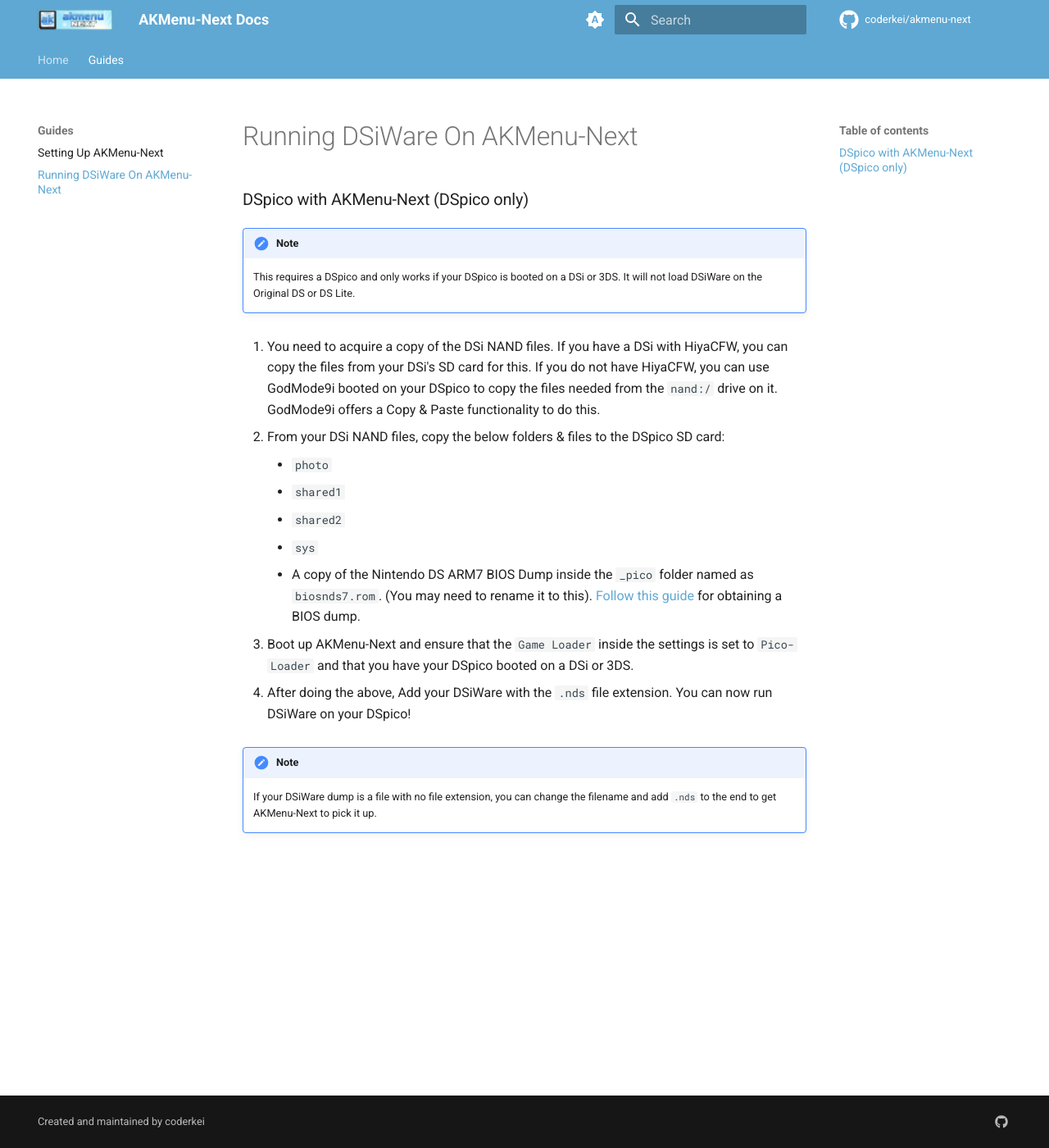
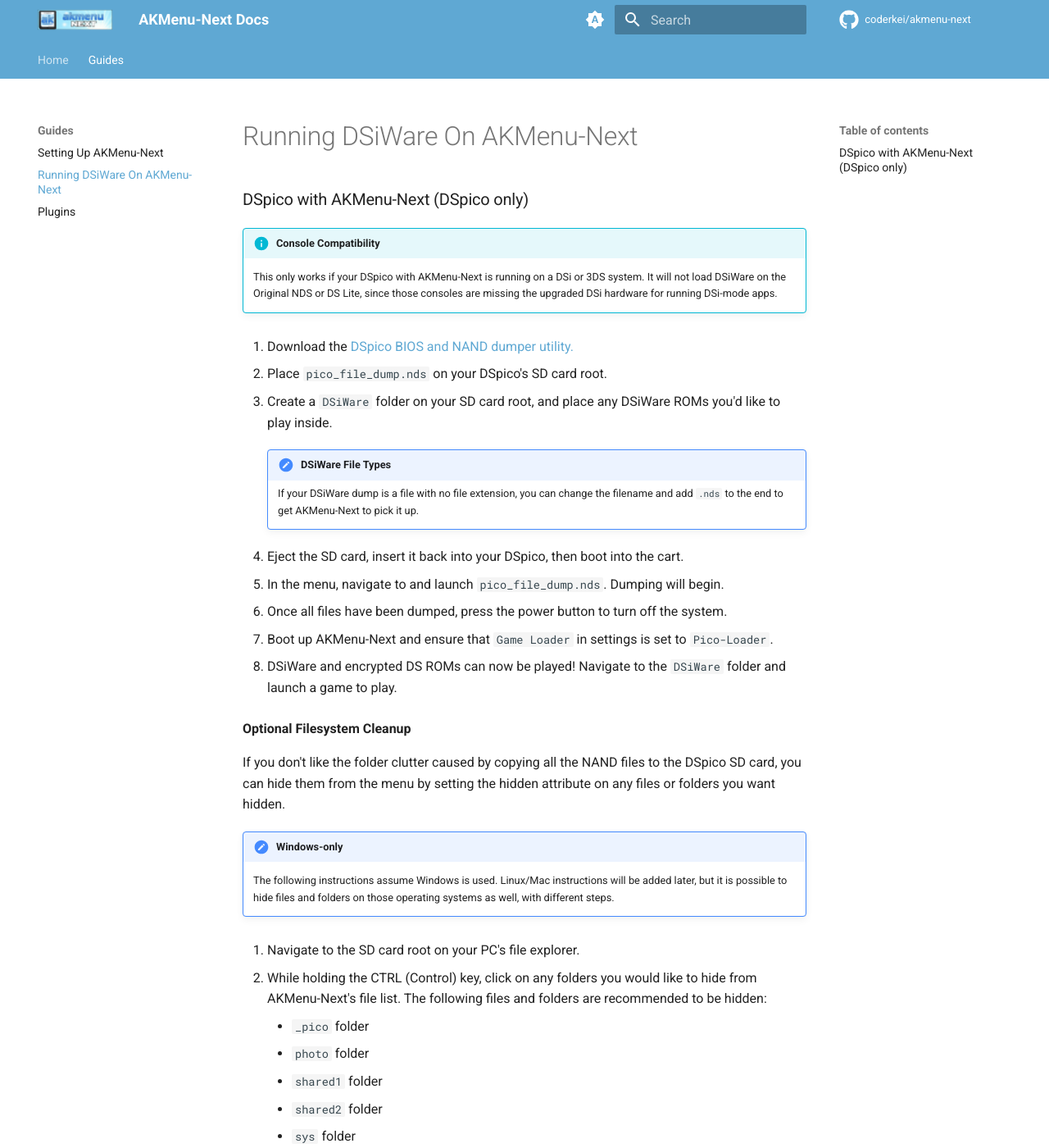
Before and after one commit to coderkei/akmenu-next-docs, an MkDocs documentation site: the page built from docs/guides/dsiware.md, in a window 1280 px wide and 1400 px high. Shown: the whole window at 82% size. Built offline with MkDocs 1.6.1 and Material for MkDocs 9.7.7, drawn with Linux system fonts in a browser that asks for light colours; comment, search, counter and statistics services are not loaded; some of the changed text lies outside the part shown.

Commit message:
Added plugins info and updated DSIWare guide

```diff
--- a/docs/guides/dsiware.md
+++ b/docs/guides/dsiware.md
@@ -1,27 +1,63 @@
 ---
 title: Running DSiWare On AKMenu-Next
+
+
 ---
 
 ### DSpico with AKMenu-Next (DSpico only)
 
-!!! note
+!!! info "Console Compatibility"
 
-    This requires a DSpico and only works if your DSpico is booted on a DSi or 3DS. It will not load DSiWare on the Original DS or DS Lite.
+    This only works if your DSpico with AKMenu-Next is running on a DSi or 3DS system. It will not load DSiWare on the Original NDS or DS Lite, since those consoles are missing the upgraded DSi hardware for running DSi-mode apps.
 
-1. You need to acquire a copy of the DSi NAND files. If you have a DSi with HiyaCFW, you can copy the files from your DSi's SD card for this. If you do not have HiyaCFW, you can use GodMode9i booted on your DSpico to copy the files needed from the `nand:/` drive on it. GodMode9i offers a Copy & Paste functionality to do this.
+1. Download the [DSpico BIOS and NAND dumper utility.](https://git.deletecat.com/Deletecat/pico_file_dump/releases/download/latest/pico_file_dump.nds)
 
-1. From your DSi NAND files, copy the below folders & files to the DSpico SD card:
+1. Place `pico_file_dump.nds` on your DSpico's SD card root.
 
-    - `photo`
-    - `shared1`
-    - `shared2`
-    - `sys`
-    - A copy of the Nintendo DS ARM7 BIOS Dump inside the `_pico` folder named as `biosnds7.rom`. (You may need to rename it to this). [Follow this guide](https://wiki.ds-homebrew.com/ds-index/ds-bios-firmware-dump) for obtaining a BIOS dump.
+1. Create a `DSiWare` folder on your SD card root, and place any DSiWare ROMs you'd like to play inside.
 
-1. Boot up AKMenu-Next and ensure that the `Game Loader` inside the settings is set to `Pico-Loader` and that you have your DSpico booted on a DSi or 3DS.
+    !!! note "DSiWare File Types"
 
-1. After doing the above, Add your DSiWare with the `.nds` file extension. You can now run DSiWare on your DSpico!
+        If your DSiWare dump is a file with no file extension, you can change the filename and add `.nds` to the end to get AKMenu-Next to pick it up.
 
-!!! note
+1. Eject the SD card, insert it back into your DSpico, then boot into the cart.
 
-    If your DSiWare dump is a file with no file extension, you can change the filename and add `.nds` to the end to get AKMenu-Next to pick it up.
+1. In the menu, navigate to and launch `pico_file_dump.nds`. Dumping will begin.
+
+1. Once all files have been dumped, press the power button to turn off the system.
+
+1. Boot up AKMenu-Next and ensure that `Game Loader` in settings is set to `Pico-Loader`.
+
+1. DSiWare and encrypted DS ROMs can now be played! Navigate to the `DSiWare` folder and launch a game to play.
+
+**Optional Filesystem Cleanup**
+
+If you don't like the folder clutter caused by copying all the NAND files to the DSpico SD card, you can hide them from the menu by setting the hidden attribute on any files or folders you want hidden.
+
+!!! note "Windows-only"
+
+    The following instructions assume Windows is used. Linux/Mac instructions will be added later, but it is possible to hide files and folders on those operating systems as well, with different steps.
+
+1. Navigate to the SD card root on your PC's file explorer.
+
+1. While holding the CTRL (Control) key, click on any folders you would like to hide from AKMenu-Next's file list. The following files and folders are recommended to be hidden:
+    - `_pico` folder
+    - `photo` folder
+    - `shared1` folder
+    - `shared2` folder
+    - `sys` folder
+    - `_picoboot.nds`
+    - `boot.nds`
+
+1. After selecting the last file, release the CTRL key, then right click on one of the selected files. In the right click menu, select `Properties`.
+
+1. A properties window will open. Under the `Attributes` section, check the `Hidden` box, then press `OK`.
+
+1. A pop-up window will appear asking to confirm changes. Choose "Apply changes to the selected items, subfolders, and files", then press `OK`.
+
+1. The selected files should disappear from the file manager. This is normal. You can view them again by enabling "Show hidden files" in File Explorer's "Folder Options" menu.
+    - ![Folder Options](../images/folder_options.png){align=left width="300"}
+
+1. Since the BIOS and NAND files have already been dumped, `pico_file_dump.nds` is no longer necessary and can be deleted from the SD card root.
+
+1. Insert the SD card back into your DSpico and boot into the menu. The hidden files should no longer show up in the menu list, but DSiWare will still work!
```
Also changed, not shown: docs/guides/plugins.md (added, +38 -0 lines), docs/index.md (+1 -0 lines), docs/images/folder_options.png (added).
